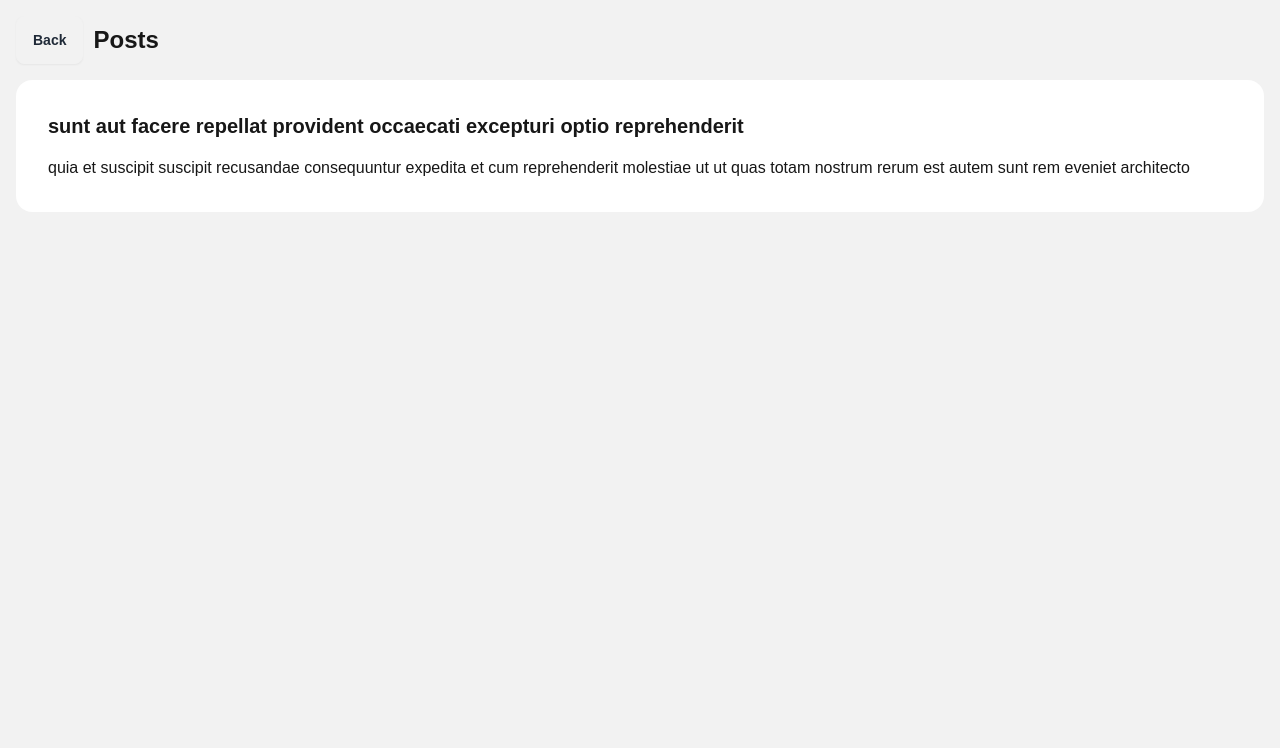
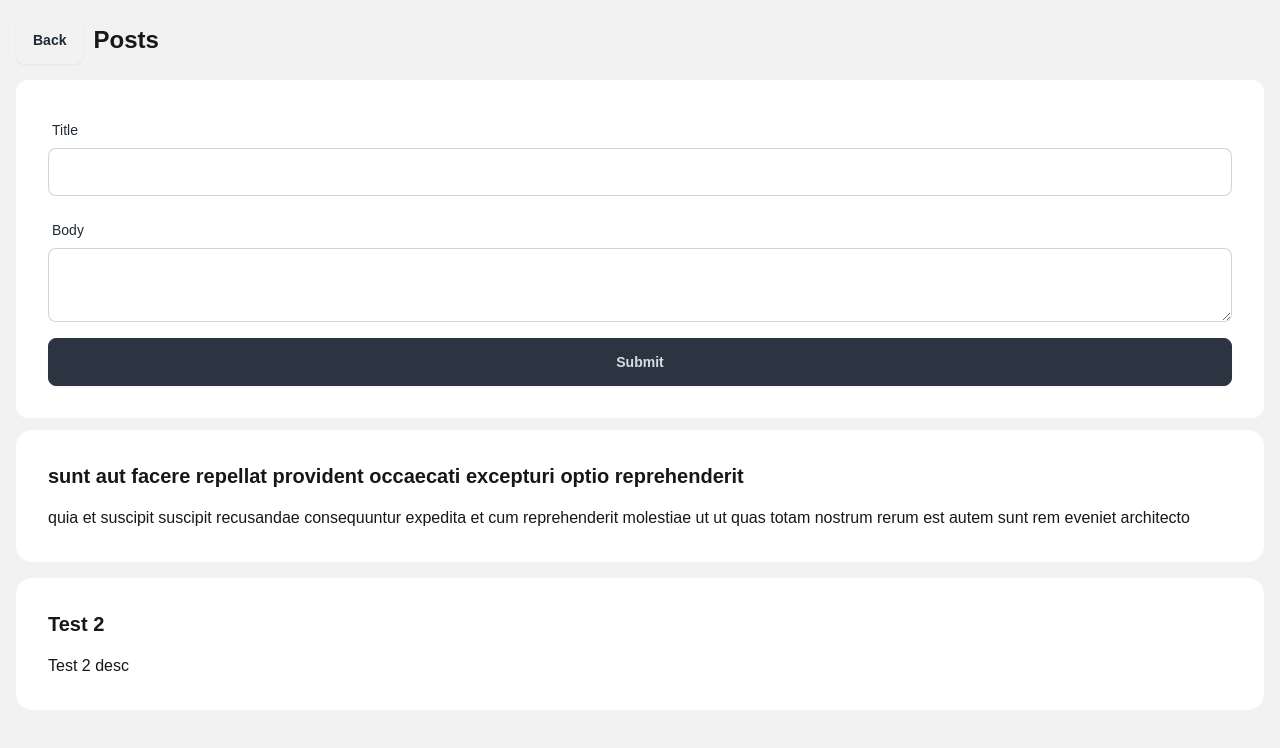
Before and after one commit to Scripting-Pixels/react-query, a Next.js app: page /p/1 in a window 1280 px wide. Shown: the top 748 px of the page. Built offline with nearby package versions, Linux system fonts and the light colour scheme; data requests are answered from the project's data file.

Commit message:
Step 5: New post form with optimistic UI

```diff
--- a/db.json
+++ b/db.json
@@ -1,7 +1,7 @@
 {
   "users": [
     {
-      "id": 1,
+      "id": "1",
       "name": "Leanne Graham",
       "username": "Bret",
       "email": "Sincere@april.biz",
@@ -24,7 +24,7 @@
       }
     },
     {
-      "id": 2,
+      "id": "2",
       "name": "Ervin Howell",
       "username": "Antonette",
       "email": "Shanna@melissa.tv",
@@ -47,7 +47,7 @@
       }
     },
     {
-      "id": 3,
+      "id": "3",
       "name": "Clementine Bauch",
       "username": "Samantha",
       "email": "Nathan@yesenia.net",
@@ -70,7 +70,7 @@
       }
     },
     {
-      "id": 4,
+      "id": "4",
       "name": "Patricia Lebsack",
       "username": "Karianne",
       "email": "Julianne.OConner@kory.org",
@@ -96,33 +96,51 @@
   "posts": [
     {
       "userId": 1,
-      "id": 1,
+      "id": "1",
       "title": "sunt aut facere repellat provident occaecati excepturi optio reprehenderit",
       "body": "quia et suscipit\nsuscipit recusandae consequuntur expedita et cum\nreprehenderit molestiae ut ut quas totam\nnostrum rerum est autem sunt rem eveniet architecto"
     },
     {
       "userId": 2,
-      "id": 11,
+      "id": "11",
       "title": "et ea vero quia laudantium autem",
       "body": "delectus reiciendis molestiae occaecati non minima eveniet qui voluptatibus\naccusamus in eum beatae sit\nvel qui neque voluptates ut commodi qui incidunt\nut animi commodi"
     },
     {
       "userId": 2,
-      "id": 12,
+      "id": "12",
       "title": "in quibusdam tempore odit est dolorem",
       "body": "itaque id aut magnam\npraesentium quia et ea odit et ea voluptas et\nsapiente quia nihil amet occaecati quia id voluptatem\nincidunt ea est distinctio odio"
     },
     {
       "userId": 3,
-      "id": 22,
+      "id": "22",
       "title": "dolor sint quo a velit explicabo quia nam",
       "body": "eos qui et ipsum ipsam suscipit aut\nsed omnis non odio\nexpedita earum mollitia molestiae aut atque rem suscipit\nnam impedit esse"
     },
     {
       "userId": 3,
-      "id": 23,
+      "id": "23",
       "title": "maxime id vitae nihil numquam",
       "body": "veritatis unde neque eligendi\nquae quod architecto quo neque vitae\nest illo sit tempora doloremque fugit quod\net et vel beatae sequi ullam sed tenetur perspiciatis"
+    },
+    {
+      "id": 724290,
+      "title": "Test 2",
+      "body": "Test 2 desc",
+      "userId": 1
+    },
+    {
+      "id": 560443,
+      "title": "Test",
+      "body": "Test",
+      "userId": 4
+    },
+    {
+      "id": 361556,
+      "title": "T2",
+      "body": "T2",
+      "userId": 2
     }
   ]
 }
--- a/src/app/p/[userId]/page.tsx
+++ b/src/app/p/[userId]/page.tsx
@@ -1,5 +1,6 @@
 import PostList from "@/components/posts/post-list";
 import BackBtn from "@/components/ui/back-btn";
+import PostForm from "@/containers/forms/post";
 
 export default function PostsPage() {
   return (
@@ -8,6 +9,9 @@ export default function PostsPage() {
         <BackBtn />
         <h1 className="text-2xl font-bold">Posts</h1>
       </div>
+      <div className="mb-3">
+        <PostForm />
+      </div>
       <PostList />
     </div>
   );
--- a/src/containers/forms/post.tsx
+++ b/src/containers/forms/post.tsx
@@ -6,7 +6,7 @@ import { useMutation, useQueryClient } from '@tanstack/react-query';
 import { Post } from '@/types';
 
 async function updatePosts(newPost: Post): Promise<Post> {
-  const response = await fetch(`${process.env.NEXT_PUBLIC_BASE_URL}/posts23`, {
+  const response = await fetch(`${process.env.NEXT_PUBLIC_BASE_SERVER}/postsX`, {
     method: 'POST',
     body: JSON.stringify(newPost),
     headers: {
@@ -17,7 +17,7 @@ async function updatePosts(newPost: Post): Promise<Post> {
   return json
 }
 
-const OptimisticPostForm: React.FC = () => {
+const PostForm: React.FC = () => {
   // Define the state for the form fields
   const [title, setTitle] = useState<string>('');
   const [body, setBody] = useState<string>('');
@@ -80,7 +80,10 @@ const OptimisticPostForm: React.FC = () => {
   };
 
   return (
-    <form onSubmit={handleSubmit} className="p-8 w-96 space-y-4 bg-base-100 rounded-xl">
+    <form
+      onSubmit={handleSubmit}
+      className="p-8 w-full space-y-4 bg-base-100 rounded-xl"
+    >
       {/* Title Input */}
       <div className="form-control">
         <label className="label">
@@ -90,7 +93,7 @@ const OptimisticPostForm: React.FC = () => {
           type="text"
           value={title}
           onChange={(e) => setTitle(e.target.value)}
-          className="input input-bordered w-full max-w-xs"
+          className="input input-bordered w-full"
         />
       </div>
 
@@ -117,4 +120,4 @@ const OptimisticPostForm: React.FC = () => {
   );
 };
 
-export default OptimisticPostForm;
+export default PostForm;
```
